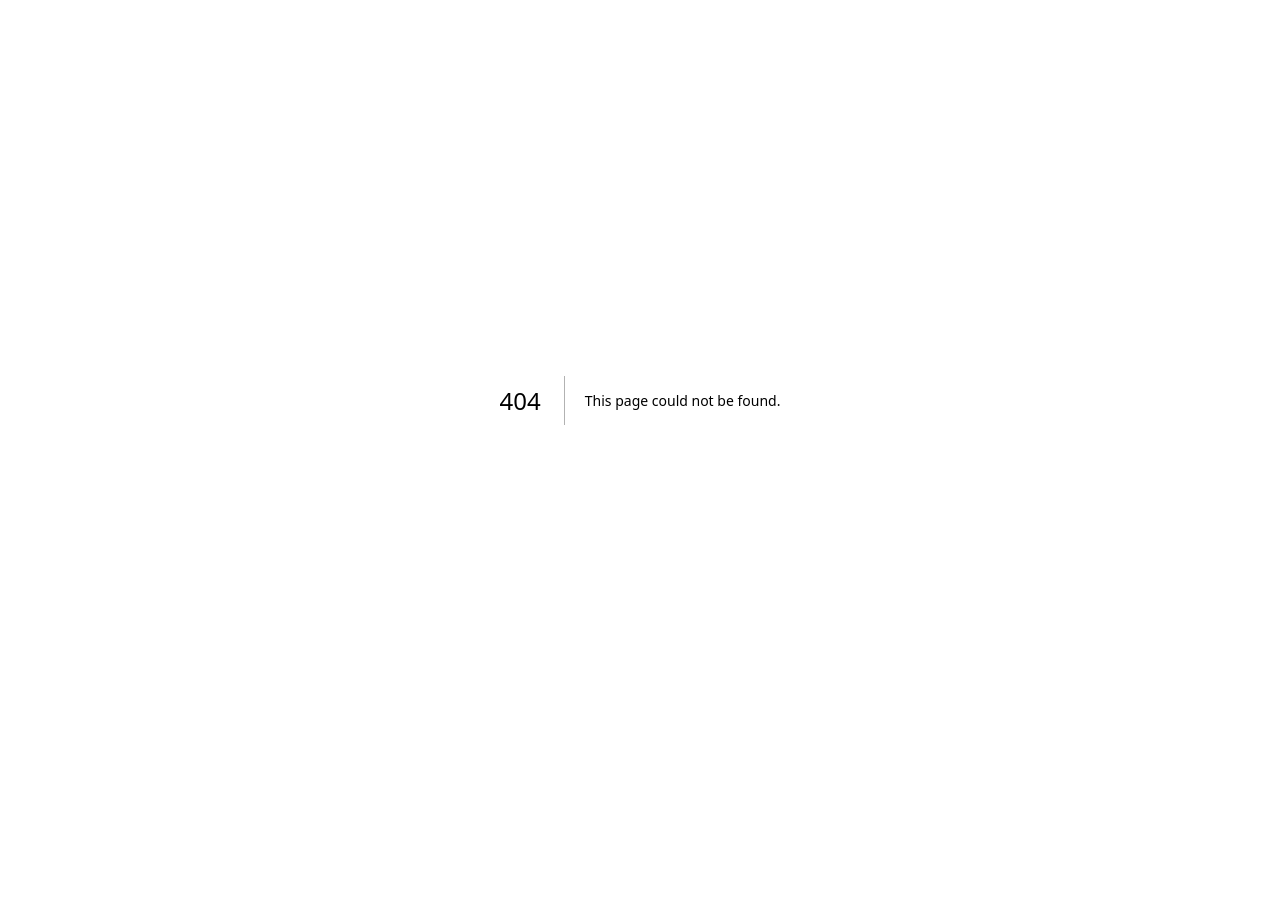
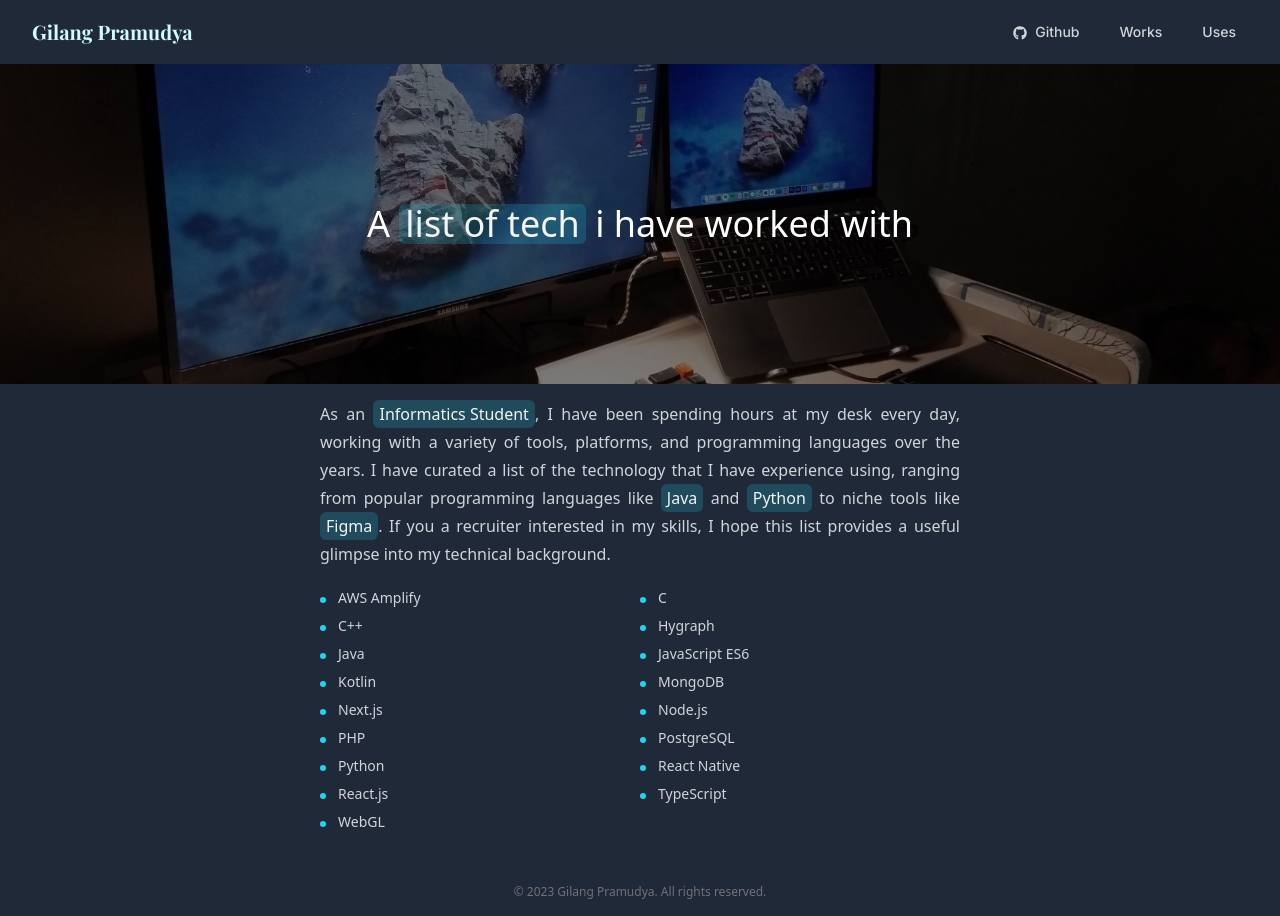
Before and after one commit to Aloysiusgilang/Portfolio, a Next.js app: page /uses in a window 1280 px wide. Before the commit this address had no page. Before the commit the page ends 800 px from the top, so only its background shows below. Built offline with nearby package versions, Linux system fonts and the light colour scheme; a web font is replaced by a local one.

Commit message:
add uses page

```diff
--- /dev/null
+++ b/components/footer.js
@@ -0,0 +1,13 @@
+import React from "react";
+
+export default function Footer() {
+  return (
+    <div>
+      <footer className="text-zinc-500 mt-8 p-4 text-center text-xs">
+        © 2023
+        <a href="https://www.gilangpramudya.com/"> Gilang Pramudya</a>. All
+        rights reserved.
+      </footer>
+    </div>
+  );
+}
--- a/components/navbar.js
+++ b/components/navbar.js
@@ -14,14 +14,19 @@ const Navbar = () => {
         <div className="flex items-center h-16 w-full">
           <div className="flex items-center justify-between w-full ">
             <div className={playfairDisplay.className}>
-              <p className="font-bold text-xl text-cyan-100">Gilang Pramudya</p>
+              <a href="/" className="flex-shrink-0 inline-block relative">
+                <p className="font-bold text-xl text-cyan-100 transition duration-300 transform hover:-translate-y-1">
+                  Gilang Pramudya
+                </p>
+              </a>
             </div>
             <div className="hidden md:block">
               <div className="flex items-baseline space-x-4">
                 <a
-                  href="#"
+                  href="https://github.com/Aloysiusgilang"
                   className="text-gray-300 hover:bg-gray-700 hover:text-white px-3 py-2 rounded-md text-sm font-medium"
                 >
+                  <FaGithub className="inline-block mr-2" />
                   Github
                 </a>
                 <a
@@ -31,7 +36,7 @@ const Navbar = () => {
                   Works
                 </a>
                 <a
-                  href="#"
+                  href="/uses"
                   className="text-gray-300 hover:bg-gray-700 hover:text-white px-3 py-2 rounded-md text-sm font-medium"
                 >
                   Uses
@@ -87,19 +92,20 @@ const Navbar = () => {
         <div className="md:hidden">
           <div className="px-2 pt-2 pb-3 space-y-1 sm:px-3">
             <a
-              href="#"
-              className="text-gray-300 hover:bg-gray-700 hover:text-white block px-3 py-2 rounded-md text-base font-medium"
+              href="https://github.com/Aloysiusgilang"
+              className="text-gray-300 hover:bg-gray-700 flex items-center hover:text-white  px-3 py-2 rounded-md text-base font-medium"
             >
+              <FaGithub className="inline-block mr-2" />
               Github
             </a>
             <a
-              href="#"
+              href="/works"
               className="text-gray-300 hover:bg-gray-700 hover:text-white block px-3 py-2 rounded-md text-base font-medium"
             >
               Works
             </a>
             <a
-              href="#"
+              href="/uses"
               className="text-gray-300 hover:bg-gray-700 hover:text-white block px-3 py-2 rounded-md text-base font-medium"
             >
               Uses
--- a/components/techlist.js
+++ b/components/techlist.js
@@ -1,16 +1,7 @@
 import React from "react";
 import cn from "classnames";
 
-const techList = [
-  "Next.js",
-  "Hygraph",
-  "Node.js",
-  "PostgreSQL",
-  "MongoDB",
-  "AWS",
-];
-
-const TechList = () => {
+const TechList = ({ techList }) => {
   return (
     <ul className="grid grid-cols-2 text-sm ">
       {techList.map((tech) => (
--- a/package.json
+++ b/package.json
@@ -13,6 +13,7 @@
     "classnames": "^2.3.2",
     "eslint": "8.36.0",
     "eslint-config-next": "13.2.4",
+    "framer-motion": "^10.10.0",
     "next": "13.2.4",
     "react": "18.2.0",
     "react-dom": "18.2.0",
--- a/pages/_app.js
+++ b/pages/_app.js
@@ -1,4 +1,5 @@
 import "@/styles/globals.css";
+
 import { Inter, Open_Sans, Playfair_Display } from "next/font/google";
 const inter = Inter({ subsets: ["latin"] });
 
--- a/pages/index.js
+++ b/pages/index.js
@@ -2,14 +2,31 @@ import Head from "next/head";
 import React, { useState } from "react";
 import Image from "next/image";
 import Navbar from "@/components/navbar";
+import Footer from "@/components/footer";
 import Canvas from "@/components/canvas";
 import TechList from "@/components/techlist";
 import Highlight from "@/components/highlight";
 import { FaGithub, FaInstagram } from "react-icons/fa";
+import { AnimatePresence, motion } from "framer-motion";
 
 export default function Home() {
+  const techList = [
+    "Next.js",
+    "Hygraph",
+    "Node.js",
+    "PostgreSQL",
+    "MongoDB",
+    "AWS",
+  ];
   return (
     <div className="min-h-screen bg-gray-800">
+      <AnimatePresence mode="wait">
+        <motion.div
+          initial={{ opacity: 0.7, y: 30 }}
+          animate={{ opacity: 1, y: 0 }}
+          exit={{ opacity: 0 }}
+          transition={{ duration: 0.5 }}
+        >
           <div className=" text-white ">
             <div className="container-md mx-auto max-w-2xl bg-dark-800  text-gray-300 font-light ">
               <Navbar />
@@ -34,12 +51,13 @@ export default function Home() {
 
               <div className=" py-2 px-2 mt-4 mx-4">
                 <p className="text-justify leading-7">
-              Hi, my name is <Highlight>Gilang Pramudya</Highlight>. Im an
-              Informatics Student based in Bandung, Indonesia. My primary
-              passion lies in developing (and occasionally designing)
+                  Hi, my name is <Highlight>Gilang Pramudya</Highlight>. Im an{" "}
+                  <Highlight>Informatics Student</Highlight> based in Bandung,
+                  Indonesia. My primary passion lies in developing (and
+                  occasionally designing)
                   <Highlight>web services</Highlight>, and I take great pride in
-              crafting high-quality digital solutions that cater to my clients
-              unique requirements.
+                  crafting high-quality digital solutions that cater to my
+                  clients unique requirements.
                 </p>
               </div>
 
@@ -48,7 +66,7 @@ export default function Home() {
                   {" "}
                   Here are a few technologies i{"'"}ve used recently :
                 </p>
-            <TechList />
+                <TechList techList={techList} />
               </div>
 
               <div className=" py-2 px-2 mt-2 mx-4 text-gray-300">
@@ -61,17 +79,24 @@ export default function Home() {
                   >
                     Instagram
                   </a>{" "}
-              and{" "}
+                </p>
+
+                <p>
+                  Contact me via{" "}
                   <a
-                href="https://github.com/Aloysiusgilang"
                     className="text-cyan-100 hover:text-cyan-400"
+                    href={`mailto:gilangpramdya84@gmail.com`}
                   >
-                Github
+                    Email
                   </a>
                 </p>
               </div>
             </div>
           </div>
+        </motion.div>
+      </AnimatePresence>
+
+      <Footer />
     </div>
   );
 }
--- /dev/null
+++ b/pages/uses.js
@@ -0,0 +1,71 @@
+import React, { useState } from "react";
+import Image from "next/image";
+import Navbar from "@/components/navbar";
+import TechList from "@/components/techlist";
+import Highlight from "@/components/highlight";
+import Footer from "@/components/footer";
+
+export default function Uses() {
+  const techList = [
+    "React.js",
+    "Next.js",
+    "Hygraph",
+    "Node.js",
+    "PostgreSQL",
+    "MongoDB",
+    "AWS Amplify",
+    "WebGL",
+    "JavaScript ES6",
+    "Java",
+    "C",
+    "C++",
+    "Python",
+    "PHP",
+    "React Native",
+    "TypeScript",
+    "Kotlin",
+  ];
+
+  // sort the techList alphabetically
+  techList.sort();
+
+  return (
+    <div className="min-h-screen bg-gray-800">
+      <Navbar />
+
+      <div className="relative">
+        <Image
+          className="w-full h-auto max-h-80 object-cover"
+          src="/bg-uses.jpg"
+          width={2000}
+          height={2000}
+          position="fixed"
+        />
+        <div className="absolute inset-0 bg-black opacity-50"></div>
+        <div className="absolute inset-0 flex justify-center items-center">
+          <h1 className="text-white text-4xl font-normal px-4">
+            A <Highlight>list of tech</Highlight> i have worked with
+          </h1>
+        </div>
+      </div>
+      <div className="container-md mx-auto max-w-2xl bg-dark-800 px-4  text-gray-300 font-light mt-4 ">
+        <p className=" text-justify leading-7 ">
+          As an <Highlight>Informatics Student</Highlight>, I have been spending
+          hours at my desk every day, working with a variety of tools,
+          platforms, and programming languages over the years. I have curated a
+          list of the technology that I have experience using, ranging from
+          popular programming languages like <Highlight>Java</Highlight> and{" "}
+          <Highlight>Python</Highlight> to niche tools like{" "}
+          <Highlight>Figma</Highlight>. If you a recruiter interested in my
+          skills, I hope this list provides a useful glimpse into my technical
+          background.
+        </p>
+
+        <div className="mt-4">
+          <TechList techList={techList} />
+        </div>
+      </div>
+      <Footer />
+    </div>
+  );
+}
```
Also changed, not shown: public/bg-uses.jpg (added), 1 other file (tests, documents, lock files or other folders). Lines whose indentation alone changed are shown as unchanged.
